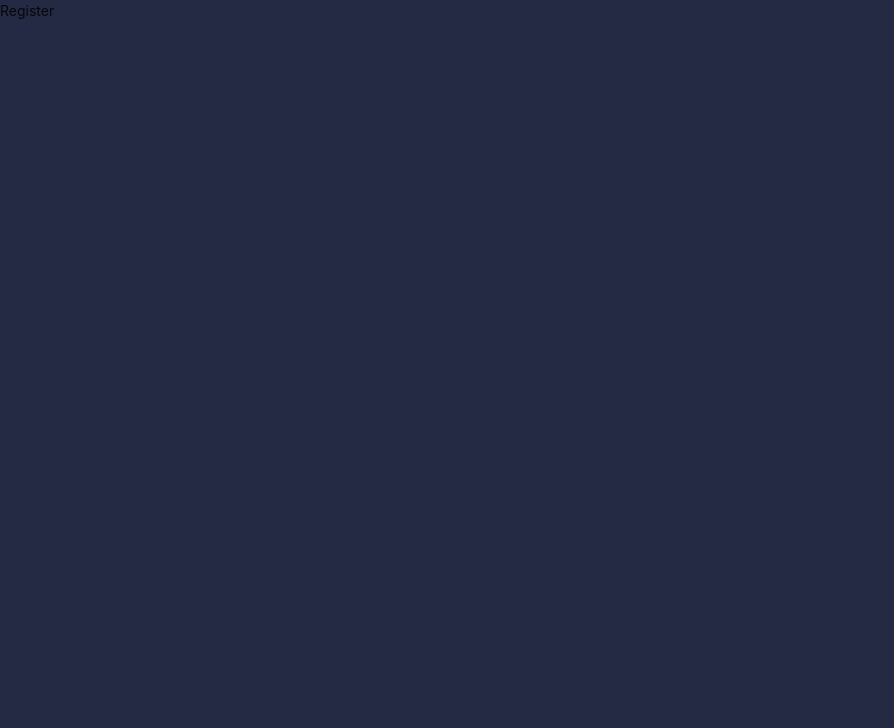
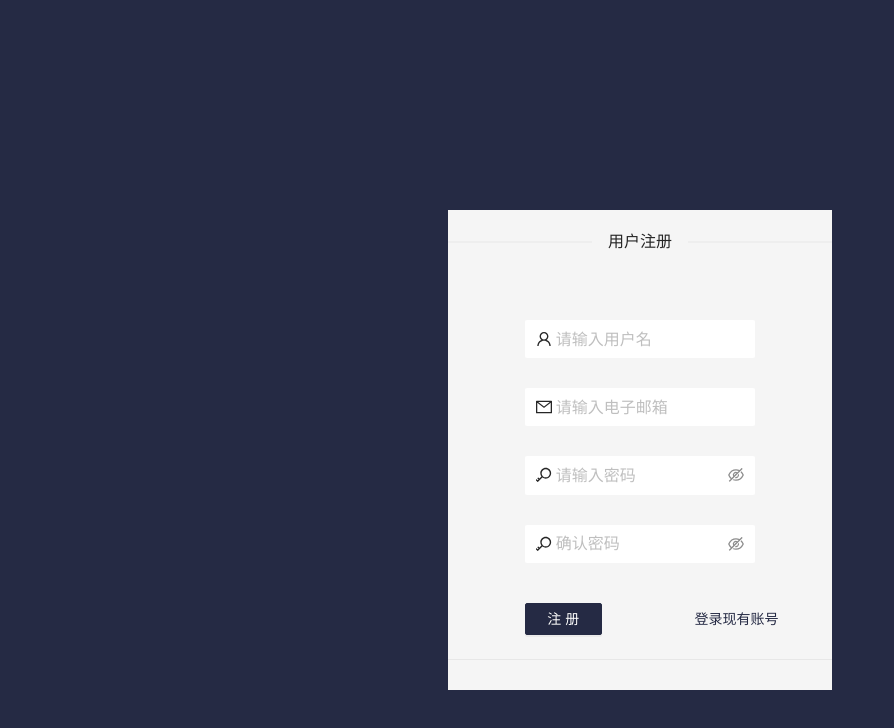
Before and after one commit to RivendareChen/quant-frontend, a React (Create React App) app: page /Register in a window 1280 px wide. Shown: the top 728 px of the page, without its empty margins (0-894 px from the left). Built offline with nearby package versions, Linux system fonts and the light colour scheme.

Commit message:
effectHook & AlertRedux

```diff
--- /dev/null
+++ b/src/Components/Auth/AuthInfo/AuthInfo.jsx
@@ -0,0 +1,30 @@
+import React from 'react';
+import { useSelector, useDispatch } from 'react-redux';
+import { Alert } from 'antd';
+
+import { selectType, selectMsg, selectInfo} from './AuthInfoSlice';
+import { init } from './AuthInfoSlice';
+
+export default function AuthInfo() {
+    const type = useSelector(selectType);
+    const msg = useSelector(selectMsg);
+    const info = useSelector(selectInfo);
+
+    const dispatch = useDispatch();
+
+
+    let content = (<></>);
+    if(type === 'success' || type === 'error'){
+        content = (
+            <Alert
+                message={msg}
+                description={info}
+                type={type}
+                closable
+                showIcon
+                onClose={()=>{dispatch(init())}}
+            />
+        );
+    }
+    return content;
+}
--- /dev/null
+++ b/src/Components/Auth/AuthInfo/AuthInfoSlice.js
@@ -0,0 +1,46 @@
+import { createSlice } from "@reduxjs/toolkit";
+
+export const AuthInfoSlice = createSlice({
+    name: 'AuthInfo',
+    initialState:{
+        type: '',
+        msg:'',
+        info:'',
+    },
+    reducers:{
+        init: (state)=>{
+            state.type = '';
+            state.msg = '';
+            state.info = '';
+        },
+        success: (state, action)=>{
+            const {msg, info} = action.payload;
+            state.type = 'success';
+            state.msg = msg+'成功';
+            state.info = info;
+        },
+        error: (state, action)=>{
+            const {msg, info} = action.payload;
+            state.type = 'error';
+            state.msg = msg+'失败';
+            state.info = info;
+        },
+    }
+});
+
+export const {init, success, error} = AuthInfoSlice.actions;
+
+
+export const selectType = (store)=>{
+    return store.authInfo.type;
+};
+
+export const selectMsg = (store)=>{
+    return store.authInfo.msg;
+};
+
+export const selectInfo = (store)=>{
+    return store.authInfo.info;
+};
+
+export default AuthInfoSlice.reducer;
--- /dev/null
+++ b/src/Components/Auth/Register/Register.jsx
@@ -0,0 +1,206 @@
+import React, {useState, useEffect, useCallback} from 'react';
+import { Input, Button, Divider} from 'antd';
+import { UserOutlined, KeyOutlined, MailOutlined} from '@ant-design/icons';
+import { useNavigate } from 'react-router-dom';
+import { useDispatch } from 'react-redux';
+import axios from 'axios';
+
+import AuthInfo from '../AuthInfo/AuthInfo';
+import {init, success, error} from '../AuthInfo/AuthInfoSlice';
+
+import styles from './Register.module.css';
+
+const regexEmail = /^[a-zA-Z0-9_-]+@[a-zA-Z0-9_-]+(\.[a-zA-Z0-9_-]+)+$/;
+
+
+export default function Register() {
+
+    const [username, setUsername] = useState('');
+    const [usermail, setUsermail] = useState('');
+    const [password1, setPassword1] = useState('');
+    const [password2, setPassword2] = useState('');
+    const [emailState, setEmailState] = useState('');
+
+
+    const dispatch = useDispatch();
+
+    //路由跳转hook
+    const navigate = useNavigate();
+
+    const handlePwdComfirm = ()=>{
+        if(password1 !== password2){
+            return 'error';
+        }
+        return '';
+    }
+
+    const handleRegist = async()=>{
+        if(username === ''){
+            return dispatch(error({msg:'注册', info:'用户名不能为空'}));
+        }
+        if(usermail === ''){
+            return dispatch(error({msg:'注册', info:'电子邮箱不能为空'}));
+        }
+        if(emailState === 'error'){
+            return dispatch(error({msg:'注册',info:'电子邮箱格式不正确'}));
+        }
+        if(password1 === ''){
+            return dispatch(error({msg:'注册', info:'密码不能为空'}));
+        }
+        if(password1 !== password2){
+            return dispatch(error({msg:'注册', info:'请确认两次密码输入一致'}));
+        }
+        const registerInfo = {
+            username:username,
+            usermail:usermail,
+            password:password1,
+        };
+        // const {state,msg} = await axios.post('http://localhost:3000/register', registerInfo).data;
+        const res = await axios.post('http://localhost:3000/register', registerInfo);
+        const {state, msg} = res.data;
+        if(state === true){
+            dispatch(success({msg:'注册',info:'请在邮箱查收注册邮件以完成注册'}));
+        }
+        else{
+            dispatch(error({msg:'注册',info:msg}));
+        }
+    }
+
+    //useEffect 第一个参数是一个函数，
+    //函数内部是当组件刷新时所要执行的代码,
+    //函数的返回值也是一个函数，称作清除器。
+    //清除器中的代码不一定比return之前的代码后执行（例如之前的代码是异步的）。
+    //设定清除器可能是为了模拟unMount，也可能是为了“在执行当前 effect 之前对上一个 effect 进行清除”。
+
+    //useEffect 第一个参数是一个数组，
+    //仅当该数组内的state变量刷新时，才触发第一个参数内部的代码。
+    //当数组为空数组时，仅当组件被挂载或卸载时才触发一个参数内的代码。
+
+    //因此各类式组件的生命周期函数，在函数式组件中可表示为:
+
+    //didMount
+    useEffect(()=>{
+        console.log('welcome to regiester page');
+    },[]);
+
+    //willUnMount
+    //用useCallback解决React Hook useEffect has missing dependencies
+    //详见https://blog.csdn.net/qq_26732261/article/details/112565590
+    const clearAuthState = useCallback(()=>{
+        console.log('Register unmount');
+        dispatch(init());
+    },[dispatch]);
+
+    useEffect(()=>{
+        return clearAuthState;
+    },[clearAuthState]);
+
+    //didUpdate 仅对usermail生效
+    useEffect(()=>{
+        const isEmail = regexEmail.test(usermail);
+        if(isEmail || usermail === ''){
+            setEmailState('');
+        }
+        else{
+            setEmailState('error');
+        }
+
+    },[usermail]);
+
+    //uesEffect支持async/await
+    //但是不建议把它的第一个参数写成异步函数
+    //需要先在参数函数的内部新建一个异步函数，把async/await的内容写在里面，然后再调用它。
+    //这是因为：每个async函数都会默认返回一个隐式的promise。但是，useEffect不应该返回任何内容。
+    //例子如下
+    // const testf = ()=>{
+    //     return new Promise((resolve)=>{
+    //         setTimeout(()=>{
+    //             console.log('prev')
+    //             resolve();
+    //         },1000);
+    //     });
+    // }
+
+    // useEffect(()=>{
+    //     const iner = async()=>{
+    //         await testf();
+    //         console.log('next');
+    //     }
+    //     iner();
+    // });
+
+
+
+
+    return (
+        <>
+            <div className={styles.alertDiv}>
+            <AuthInfo></AuthInfo>
+            </div>
+
+            <div className={styles.registerDiv}>
+
+            <div className={styles.registerHead}></div>
+
+            <Divider>用户注册</Divider>
+
+            <Input
+            className={styles.username}
+            size='large'
+            prefix={<UserOutlined />}
+            placeholder="请输入用户名"
+            value={username} //双向绑定数据
+            onChange={(e)=>setUsername(e.target.value)}
+            allowClear
+            />
+
+            <Input
+            className={styles.usermail}
+            size='large'
+            prefix={<MailOutlined />}
+            placeholder="请输入电子邮箱"
+            value={usermail} //双向绑定数据
+            onChange={(e)=>setUsermail(e.target.value)}
+            allowClear
+            status={emailState}
+            />
+
+            <Input.Password
+            className={styles.password}
+            size='large'
+            prefix={<KeyOutlined />}
+            placeholder="请输入密码"
+            value = {password1} //双向绑定数据
+            onChange={ (e) => setPassword1(e.target.value)}
+            status={handlePwdComfirm()}
+            />
+
+            <Input.Password
+            className={styles.password}
+            size='large'
+            prefix={<KeyOutlined />}
+            placeholder="确认密码"
+            value = {password2} //双向绑定数据
+            onChange={ (e) => setPassword2(e.target.value)}
+            status={handlePwdComfirm()}
+            />
+
+            <Button
+            type='primary'
+            className={styles.registerBtn}
+            onClick={handleRegist}
+            >
+            注册</Button>
+
+            <Button
+            className={styles.loginBtn}
+            type='link'
+            onClick={()=>{navigate('/Login')}}
+            >登录现有账号</Button>
+
+            <Divider></Divider>
+
+            </div>
+        </>
+    )
+};
--- /dev/null
+++ b/src/Components/Auth/Register/Register.module.css
@@ -0,0 +1,53 @@
+/* @import 'ant-design-pro/dist/ant-design-pro.css'; */
+
+body{
+    background-color: #252A44;
+}
+
+.alertDiv{
+    width: 30%; min-height: 100px;
+    margin-left: 35%; margin-top: 10px;
+}
+
+.registerDiv{
+    width: 30%; min-height: 480px;
+    margin-left: 35%; margin-top: 100px;
+    background-color: whitesmoke;
+}
+
+.registerHead{
+    min-height: 3px;
+}
+
+.username{
+    margin-top: 50px;margin-left: 20%;
+    width: 60% !important;
+    border:none !important;
+}
+
+.usermail{
+    margin-top: 30px;margin-left: 20%;
+    width: 60% !important;
+    border:none !important;
+}
+
+.password{
+    margin-top: 30px;margin-left: 20%;
+    width: 60%;
+    border:none !important;
+}
+
+.registerBtn{
+    margin-top: 40px;margin-left: 20%;
+    width: 20%;
+}
+
+.loginBtn{
+    margin-top: 0px;margin-left: 20%;
+    width: 20%;
+    text-align: center !important;
+}
+
+.loginBtn:hover{
+    color:rgb(36,131,255) !important;
+}
--- a/src/Store/store.js
+++ b/src/Store/store.js
@@ -1,11 +1,13 @@
 import { configureStore } from "@reduxjs/toolkit";
 import currStockReducer from '../AppSlice.js';
 import headSearchReducer from '../Components/Head/HeadSearch/HeadSearchSlice.js';
+import authInfoReducer from '../Components/Auth/AuthInfo/AuthInfoSlice.js';
 
 export default configureStore({
     reducer:{
         //key值xxx要与Slice.js中的select.xxx.value对应
         currStock:currStockReducer,
         headSearch: headSearchReducer,
+        authInfo: authInfoReducer,
     },
 });
--- a/src/routes/RegisterPage.jsx
+++ b/src/routes/RegisterPage.jsx
@@ -1,7 +1,10 @@
 import React from 'react'
+import Register from '../Components/Auth/Register/Register';
 
-export default function Register() {
+export default function RegisterPage() {
   return (
-    <div>Register</div>
+    <div>
+      <Register/>
+    </div>
   )
 }
```
Also changed, not shown: src/Components/Auth/Login/Login.jsx (+29 -23 lines), src/Components/Auth/AuthInfo/AuthInfo.module.css (added).
